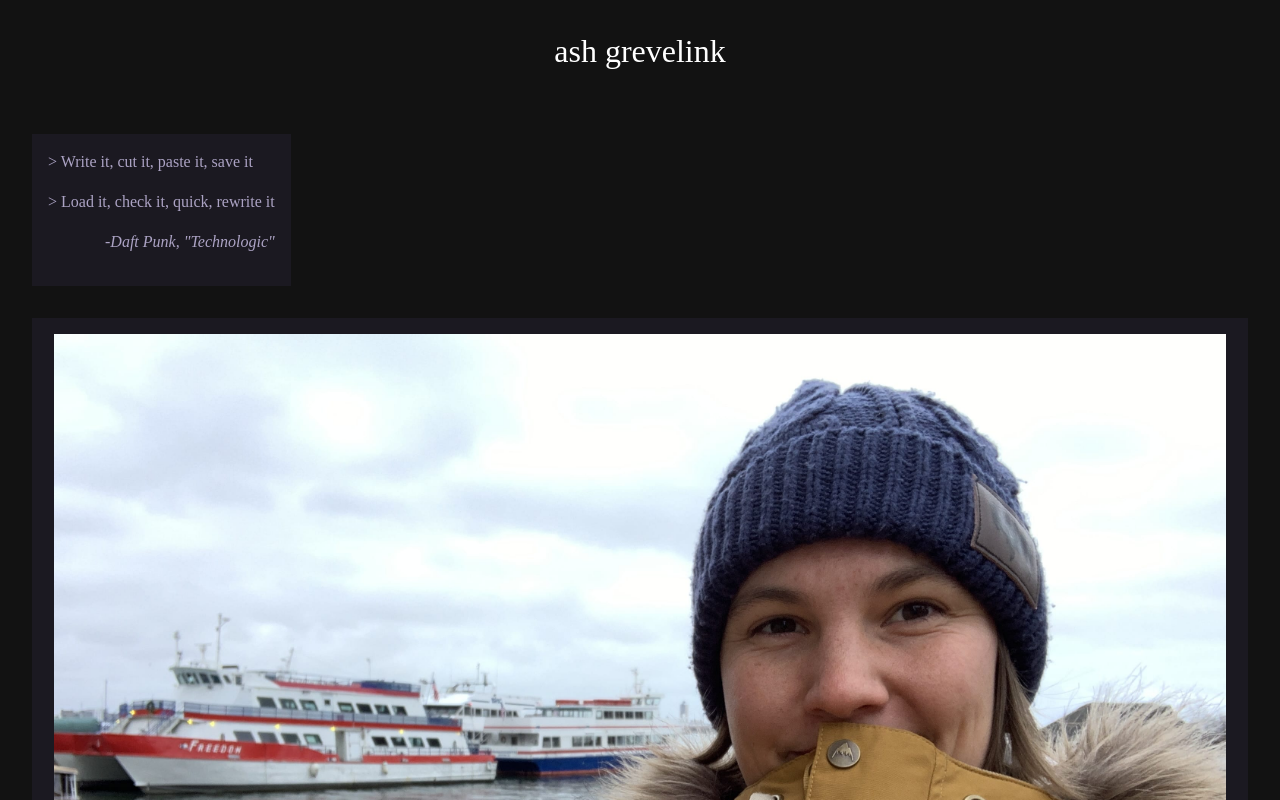
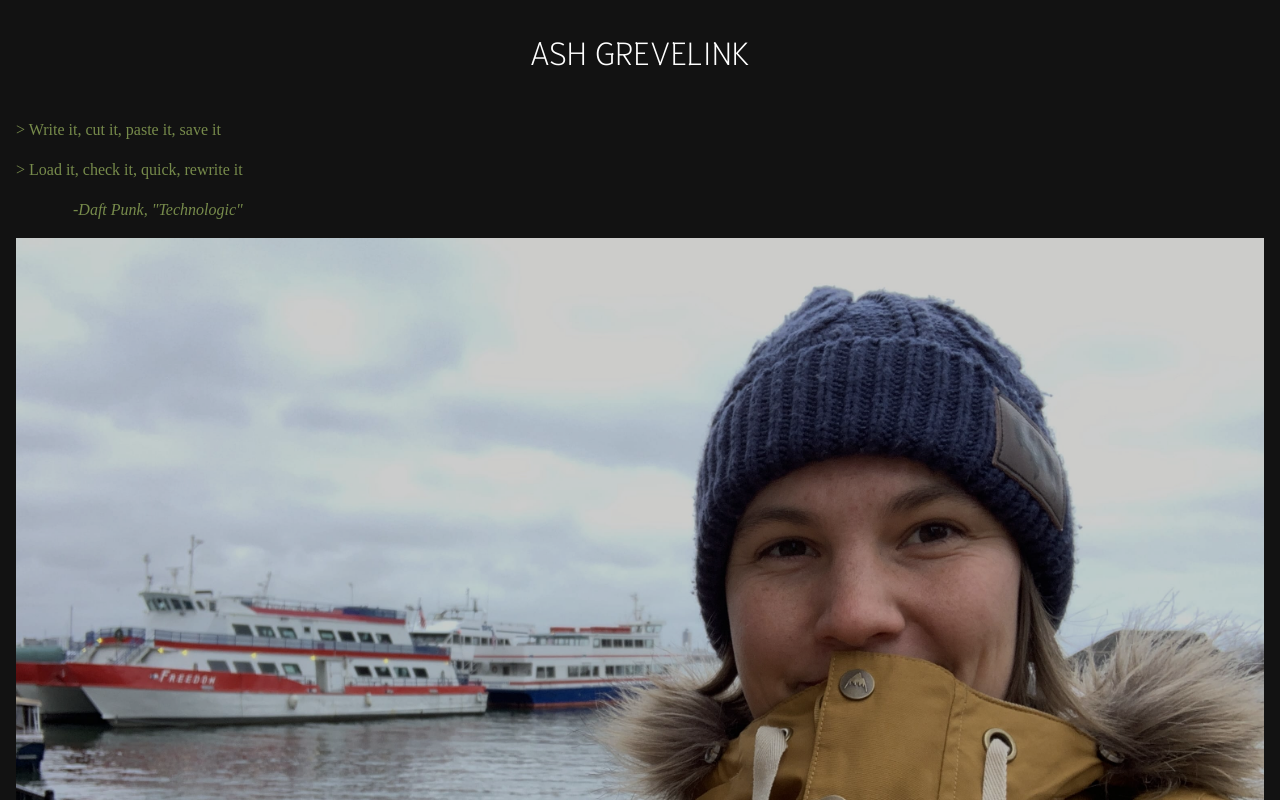
Before and after one commit to ashlink11/dev, a website built with webpack: page index.html in a window 1280 px wide. Shown: the top 800 px of the page. Built offline with nearby package versions, Linux system fonts and the light colour scheme; files whose address does not match are found by name; a web font is replaced by a local one.

Commit message:
Adjust all margins and alter photo brightness

```diff
--- a/assets/styles/index.scss
+++ b/assets/styles/index.scss
@@ -11,6 +11,7 @@ $primary-ultra-violet-variant-light: #ACA3C4;
 $primary-ultra-violet-variant-dark: #382D5D;
 $secondary-sage: #778B4B;
 $secondary-sage-variant-medium: #AFC367;
+$secondary-sage-variant-medium-twelve: #AFC3671F;
 $secondary-sage-variant-light: #D6E1B1;
 $dark-error: #CF6679;
 
@@ -43,13 +44,14 @@ $dark-error: #CF6679;
 .body-content {
   background-color: $surface-color;
   color: $white;
-  font-family: 'Stylish';
+  font-family: 'Niramit';
   display: flex;
   flex-direction: column;
 }
 
 h1 {
-  font-family: 'Nixie One';
+  font-family: 'Niramit';
+  text-transform: uppercase;
   font-size: 2rem;
   padding: 2rem;
   text-align: center;
@@ -68,8 +70,21 @@ h1 {
   width: fit-content;
 }
 
-.quote {
+.box {
+  // background-image: linear-gradient($half-opacity, $half-opacity), url('public/johannes-plenio-DKix6Un55mw-unsplash.jpg');
+  background-position: center;
+  background-repeat: no-repeat;
+  background-size: cover;
+  margin: 1rem;
+  padding: 1rem;
+  background-color: $primary-ultra-violet-twelve-percent;
+}
+
+.quote.box {
   font-family: 'Courier Prime';
+  background-color: $surface-color;
+  color: $secondary-sage;
+  padding: 0;
 
   .author {
     text-align: right;
@@ -77,19 +92,13 @@ h1 {
   }
 }
 
-.box {
-  // background-image: linear-gradient($half-opacity, $half-opacity), url('public/johannes-plenio-DKix6Un55mw-unsplash.jpg');
-  background-position: center;
-  background-repeat: no-repeat;
-  background-size: cover;
-  margin: 2rem;
-  padding: 1rem;
-  background-color: $primary-ultra-violet-twelve-percent;
-  color: $primary-ultra-violet-variant-light;
-}
-
-.photo img {
-  width: 99%;
+.photo.box {
+  background-color: $surface-color;
+  padding: 0;
+  img {
+    width: 100%;
+    filter: brightness(80%);
+  }
 }
 
 .project img {
--- a/index.html
+++ b/index.html
@@ -19,7 +19,7 @@
   <body class="body-content">
     <main class="main-content">
       <header>
-        <h1>ash grevelink</h1>
+        <h1>Ash Grevelink</h1>
         <div class="quote box">
           <div class="body">
             <p>> Write it, cut it, paste it, save it</p>
```
